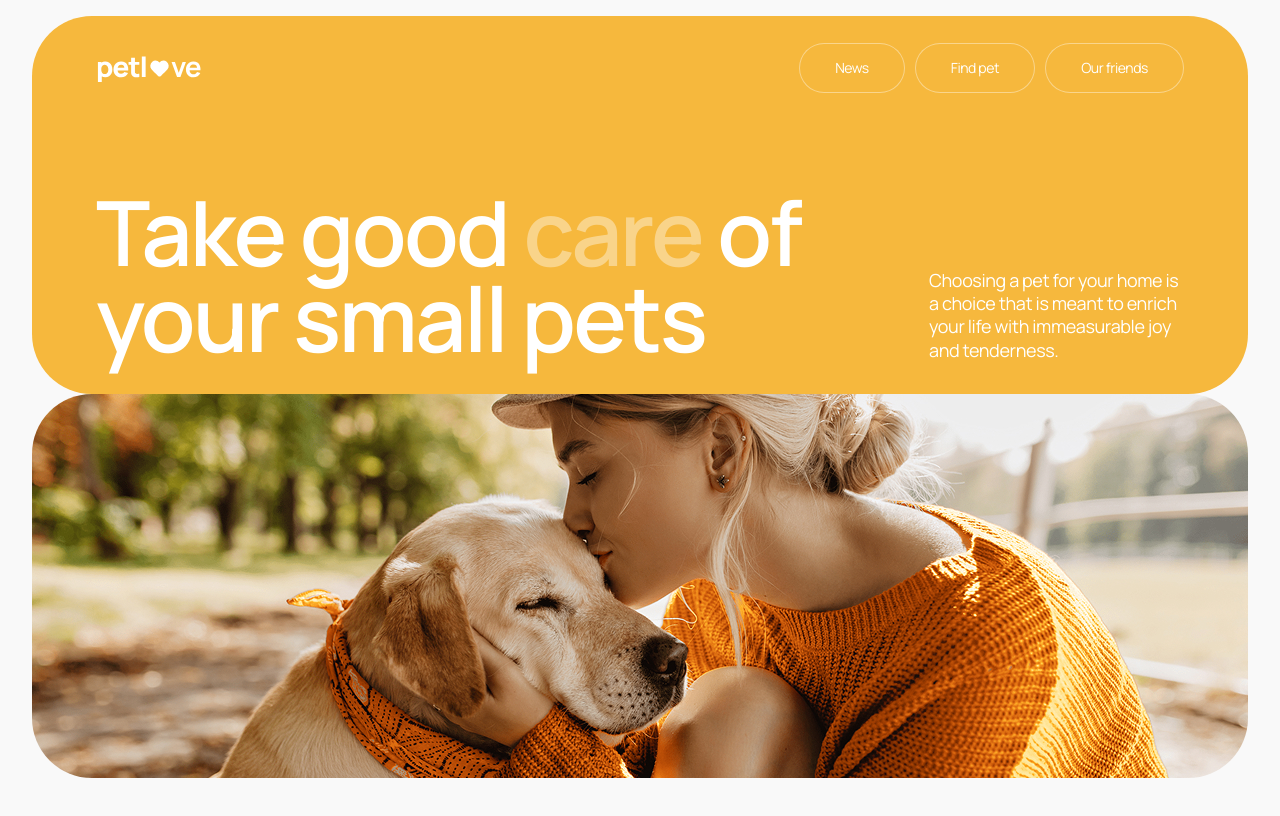
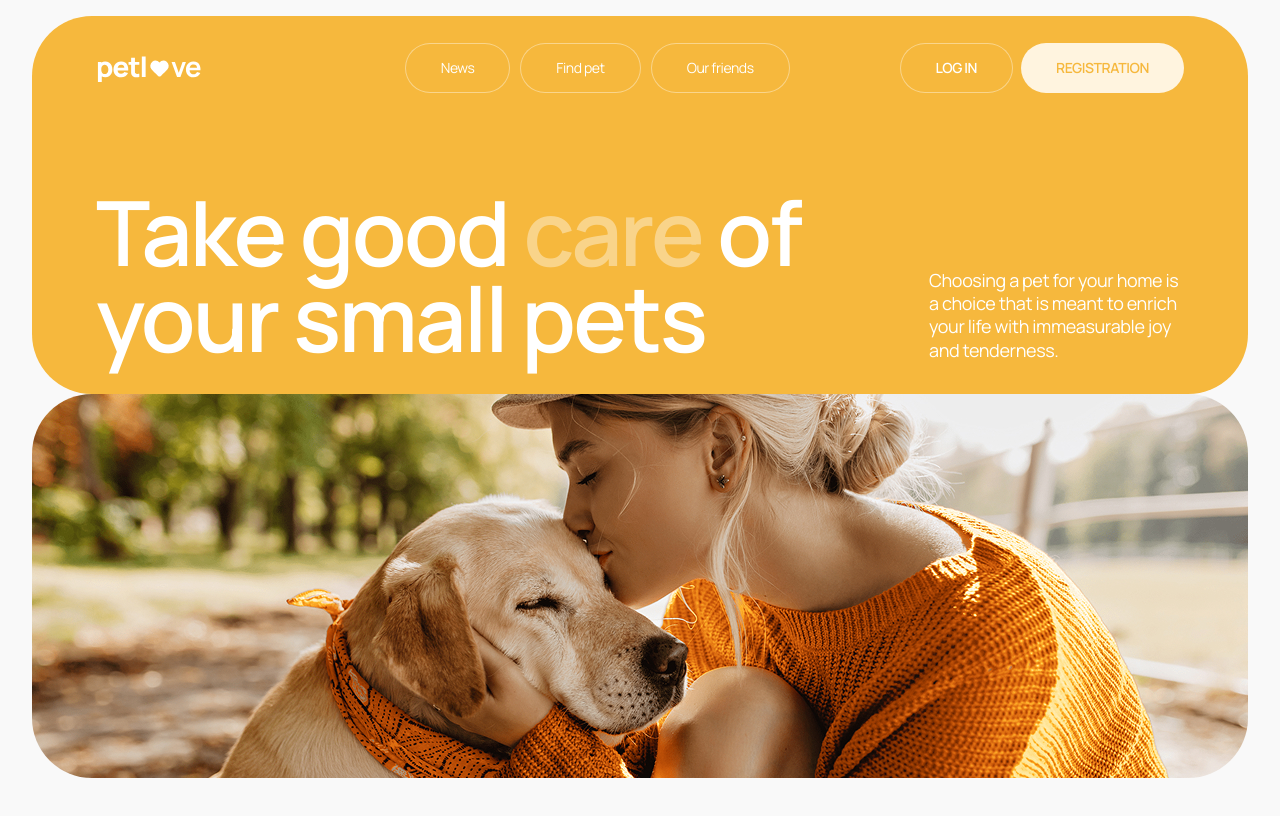
Before and after one commit to Diamond-FoxUA/petlove-web-app, a Next.js app: page / in a window 1280 px wide. Shown: the top 816 px of the page. Built offline with nearby package versions, Linux system fonts and the light colour scheme.

Commit message:
feat: update navContainer styles for improved layout and add AuthNav component to Header

```diff
--- a/app/components/Header/Header.module.css
+++ b/app/components/Header/Header.module.css
@@ -75,6 +75,12 @@
   }
 
   .navContainer {
-    display: block;
+    display: flex;
+    gap: 6.875rem;
+  }
+
+  .navContainer > :last-child {
+    text-transform: uppercase;
+    font-weight: 600;
   }
 }
--- a/app/components/Header/Header.tsx
+++ b/app/components/Header/Header.tsx
@@ -14,6 +14,7 @@ export default function Header() {
   const pathname = usePathname();
   const backgroundClass = pathname === "/" ? css.homeBg : css.innerBg;
   const navVariant = pathname === "/" ? "bordered" : "nav";
+  const authVariant = pathname === "/" ? "bordered" : "primary";
 
   return (
     <header className="container">
@@ -23,8 +24,8 @@ export default function Header() {
         </Link>
         <div className={css.navContainer}>
           <Nav variant={navVariant} />
+          <AuthNav variant={authVariant} />
         </div>
-        {/* <AuthNav variant={loginBtnVariant} /> */}
         {/*
         <UserNav /> */}
         <button
```
